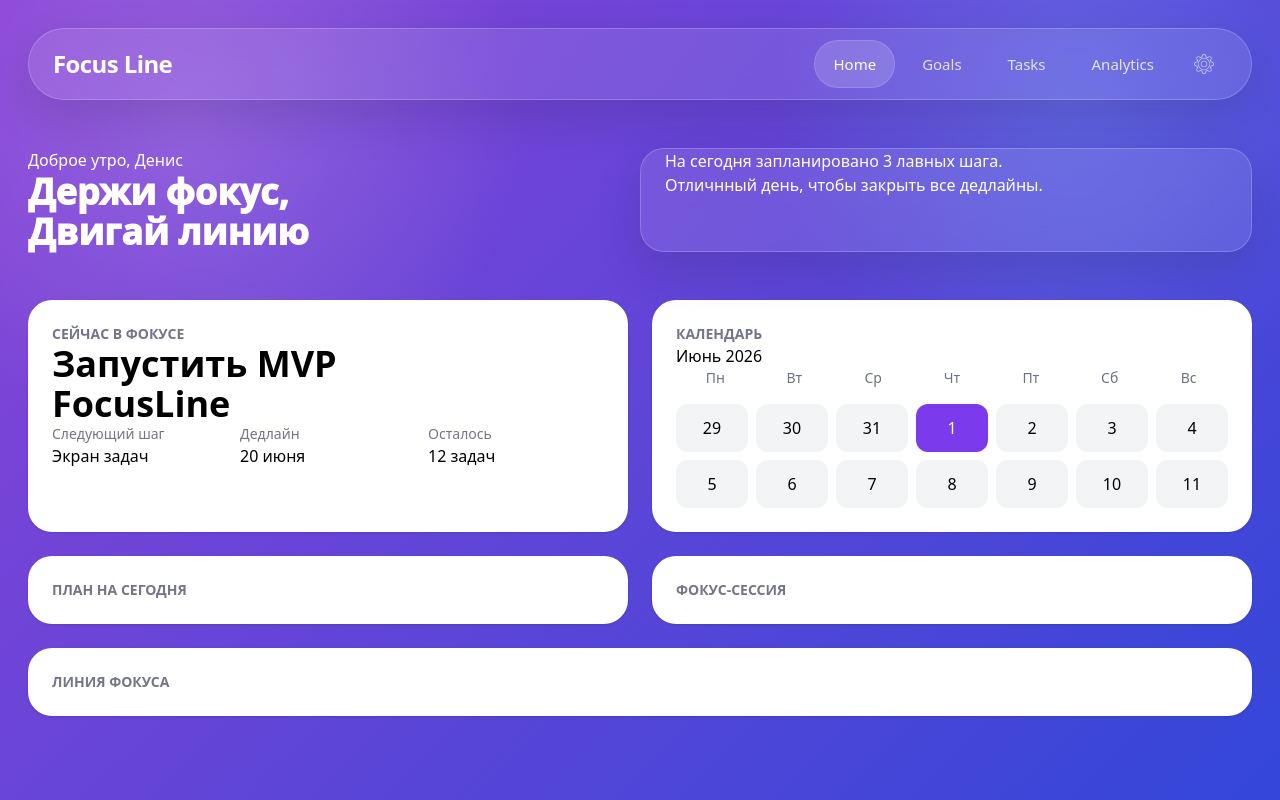
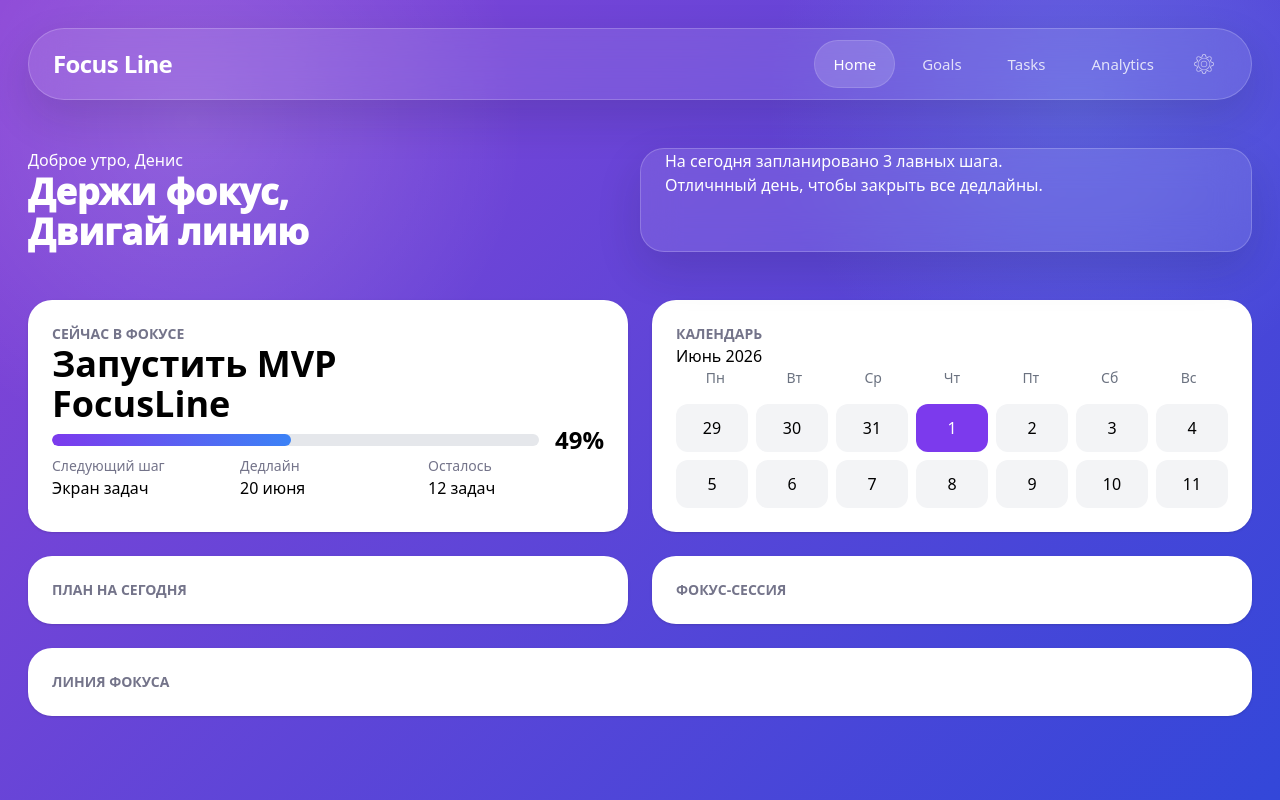
Before and after one commit to ziomo00/myReactProject, a React (Vite) app: page / in a window 1280 px wide. Built offline with nearby package versions, Linux system fonts and the light colour scheme.

Commit message:
Progress Bar

```diff
--- a/src/App.tsx
+++ b/src/App.tsx
@@ -1,5 +1,9 @@
 import Navbar from "./components/Navbar";
 import Calendar from "./components/Calendar";
+import NowInFocus from "./components/NowInFocus"
+import Today from "./components/Today";
+import Session from "./components/Session";
+import Focus from "./components/Focus";
 
 const pageBackground = {
   background:
@@ -14,7 +18,6 @@
       style={pageBackground}
     >
       <Navbar />
-
       <section className="mx-auto max-w-7xl py-12 grid grid-cols-2 ">
         <div>
           <p>Доброе утро, Денис</p>
@@ -28,41 +31,15 @@
             Отличнный день, чтобы закрыть все дедлайны.
         </div>
       </section>
-
       <section className="grid grid-cols-2 gap-6">
-        <div className="p-6 bg-white rounded-3xl shadow">
-          <p className="text-muted text-sm font-bold">СЕЙЧАС В ФОКУСЕ</p>
-          <h2 className="text-4xl text-black font-[900]">Запустить MVP<br />FocusLine</h2>
-          <div className="grid grid-cols-3 gap-3 text-black">
-            <div>
-              <p className="text-muted text-sm">Следующий шаг</p>
-              Экран задач
-            </div>
-            <div>
-              <p className="text-muted text-sm">Дедлайн</p>
-              20 июня
-            </div>
-            <div>
-              <p className="text-muted text-sm">Осталось</p>
-              12 задач
-            </div>
-          </div>
-        </div>
-        <div>
+          <NowInFocus />
           <Calendar/>
-        </div>
-        <div className="p-6 bg-white rounded-3xl shadow text-black">
-          <p className="text-muted text-sm font-bold">ПЛАН НА СЕГОДНЯ</p>
-        </div>
-        <div className="p-6 bg-white rounded-3xl shadow text-black">
-          <p className="text-muted text-sm font-bold">ФОКУС-СЕССИЯ</p>
-        </div>
-        <div className="p-6 bg-white rounded-3xl shadow text-black col-span-2">
-          <p className="text-muted text-sm font-bold">ЛИНИЯ ФОКУСА</p>
-        </div>
+          <Today />
+          <Session />
+          <Focus />
       </section>
     </main>
 )
 }
 
-export default App
+export default App;
--- /dev/null
+++ b/src/components/Focus.tsx
@@ -0,0 +1,9 @@
+function Focus(){
+    return(
+        <div className="p-6 bg-white rounded-3xl shadow text-black col-span-2">
+          <p className="text-muted text-sm font-bold">ЛИНИЯ ФОКУСА</p>
+        </div>
+    )
+}
+
+export default Focus;
--- /dev/null
+++ b/src/components/NowInFocus.tsx
@@ -0,0 +1,45 @@
+function NowInFocus(){
+    const value = 49;
+    return(
+        <div className="p-6 bg-white rounded-3xl shadow">
+          <p className="text-muted text-sm font-bold">СЕЙЧАС В ФОКУСЕ</p>
+          <h2 className="text-4xl text-black font-[900]">Запустить MVP<br />FocusLine</h2>
+          <div className="flex items-center gap-4">
+            <div className="flex-1 h-3 rounded-full bg-gray-200 overflow-hidden">
+              <div
+                className="
+                h-full
+                rounded-full
+                bg-gradient-to-r
+              from-violet-600
+              to-blue-500
+                transition-all
+                duration-500
+                "
+                style={{
+                        width: `${value}%`
+                }}
+              />
+            </div>
+            <span className="font-bold text-2xl text-black">
+                {value}%
+            </span>
+          </div>
+          <div className="grid grid-cols-3 gap-3 text-black">
+            <div>
+              <p className="text-muted text-sm">Следующий шаг</p>
+              Экран задач
+            </div>
+            <div>
+              <p className="text-muted text-sm">Дедлайн</p>
+              20 июня
+            </div>
+            <div>
+              <p className="text-muted text-sm">Осталось</p>
+              12 задач
+            </div>
+          </div>
+        </div>
+    )
+}
+export default NowInFocus;
--- /dev/null
+++ b/src/components/Session.tsx
@@ -0,0 +1,8 @@
+function Session(){
+    return(
+        <div className="p-6 bg-white rounded-3xl shadow text-black">
+          <p className="text-muted text-sm font-bold">ФОКУС-СЕССИЯ</p>
+        </div>
+    )
+}
+export default Session;
--- /dev/null
+++ b/src/components/Today.tsx
@@ -0,0 +1,8 @@
+function Today(){
+    return(
+        <div className="p-6 bg-white rounded-3xl shadow text-black">
+          <p className="text-muted text-sm font-bold">ПЛАН НА СЕГОДНЯ</p>
+        </div>
+    )
+}
+export default Today;
```
